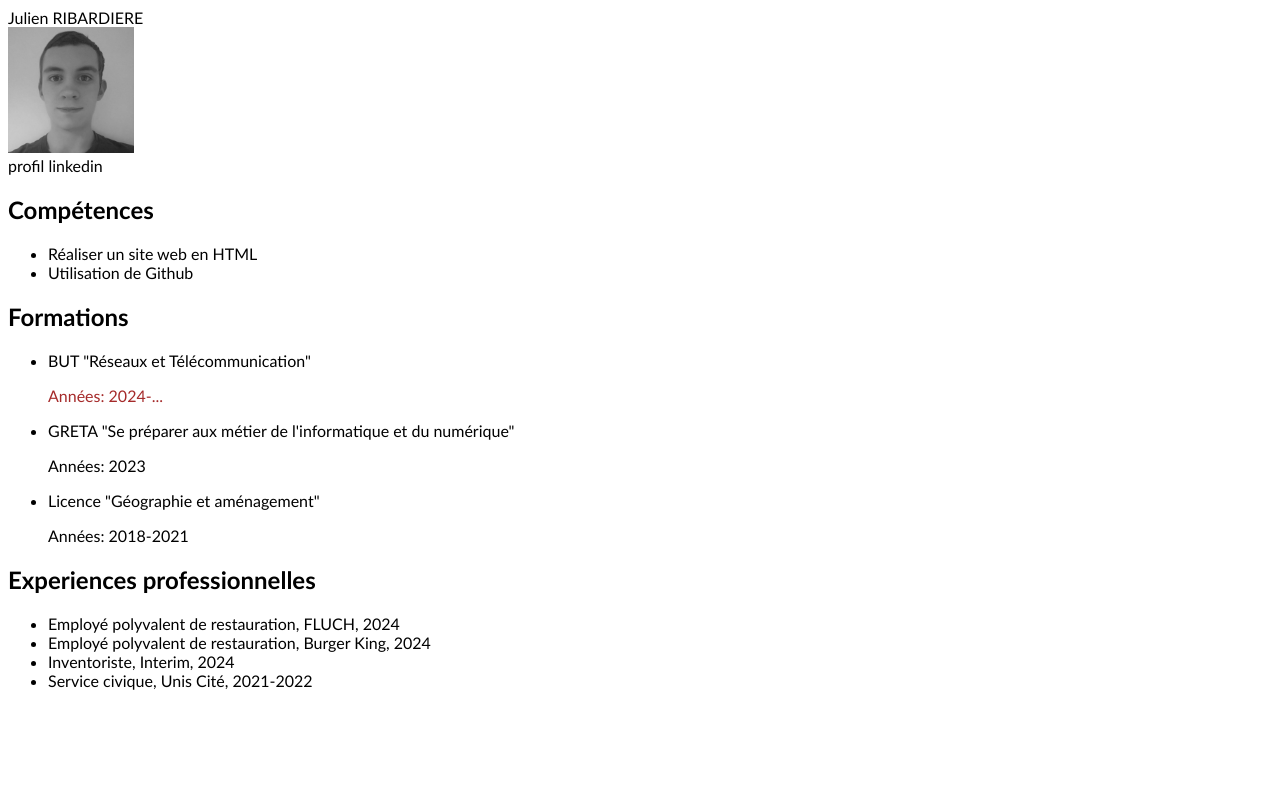
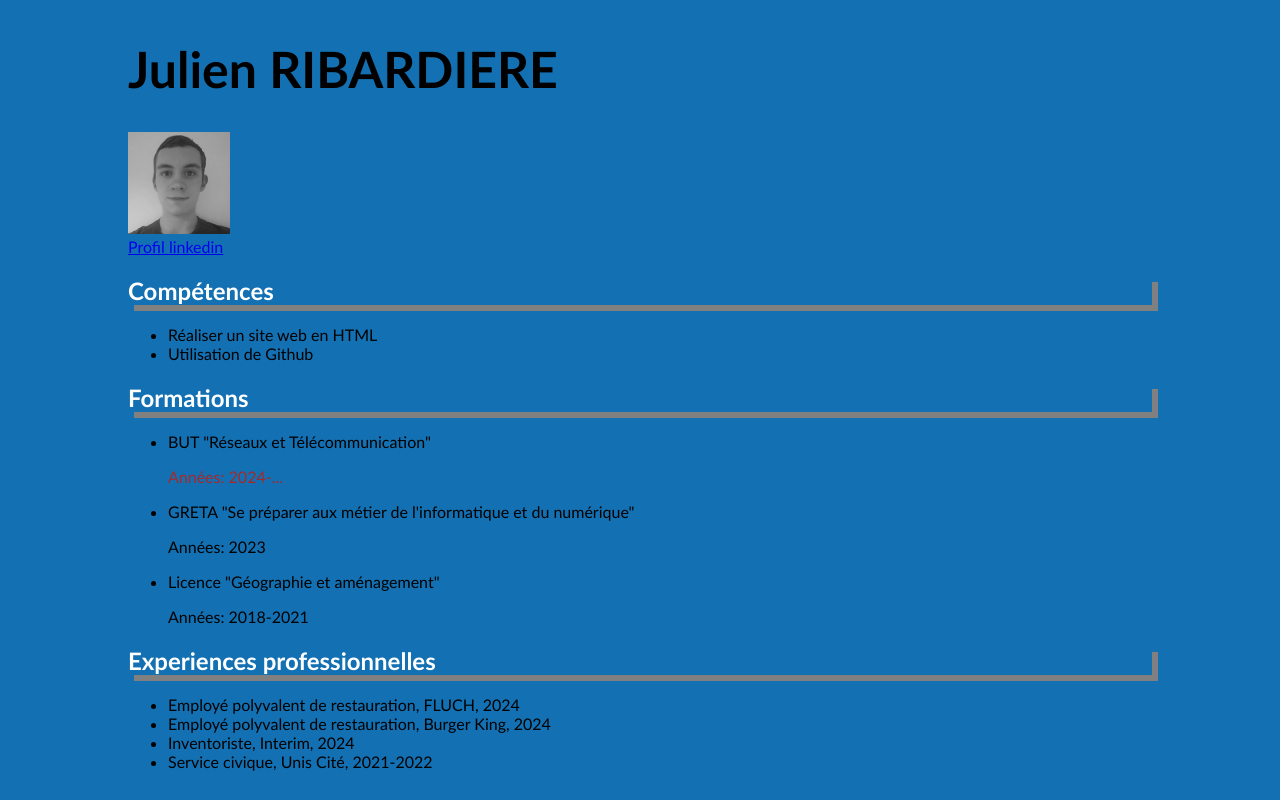
Before and after one commit to Juribard/TP1, a plain HTML site: page index.html in a window 1280 px wide. Drawn offline with Linux system fonts and the light colour scheme.

Commit message:
First commit

```diff
--- a/Styles/index.css
+++ b/Styles/index.css
@@ -1,7 +1,28 @@
 * {
     font-family: 'Gill Sans', 'Gill Sans MT', Calibri, 'Trebuchet MS', sans-serif;
+    background-color: #1370b2;
+
 }
 
+body {
+    position: relative;
+    top: 5px;
+    bottom: 5px;
+    margin-left: 10%;
+    margin-right: 10%;
+}
+
+h1 {
+    font-size:50px;
+    font-weight: bold;
+}
+
+h2 {
+    border-width: 5px;
+    color: white;
+    box-shadow: 6px 6px gray;
+
+}
 .texte_date {
     color: brown;
 }
--- a/index.html
+++ b/index.html
@@ -7,22 +7,24 @@
     <title>Mon CV</title>
 </head>
 <body>
-    <hi>Julien RIBARDIERE</hi>
+    <h1>Julien RIBARDIERE</h1>
     <main>
         <section>
             <a href="image/phot_profil.jpg">
                 <img width="10%" src="image/phot_profil.jpg" alt="Photo profil julien RIBARDIERE">
             </a>
-            <nav src="https://fr.linkedin.com/in/julien-ribardiere">profil linkedin</nav>
+            <nav>
+                <a href="https://fr.linkedin.com/in/julien-ribardiere">Profil linkedin</a>
+            </nav>
         </section>
-        <section>
+        <section class="partie">
             <h2>Compétences</h2>
             <ul>
                 <li>Réaliser un site web en HTML</li>
                 <li>Utilisation de Github</li>
             </ul>
         </section>
-        <section>
+        <section class="partie">
             <h2>Formations</h2>
             <ul>
                 <li>BUT "Réseaux et Télécommunication"</li>
@@ -32,7 +34,7 @@
                 <li>Licence "Géographie et aménagement"</li>
                     <p>Années: 2018-2021</p>
             </ul>
-        </section>
+        </section class="partie">
         <section>
             <h2>Experiences professionnelles</h2>
             <ul>
```
